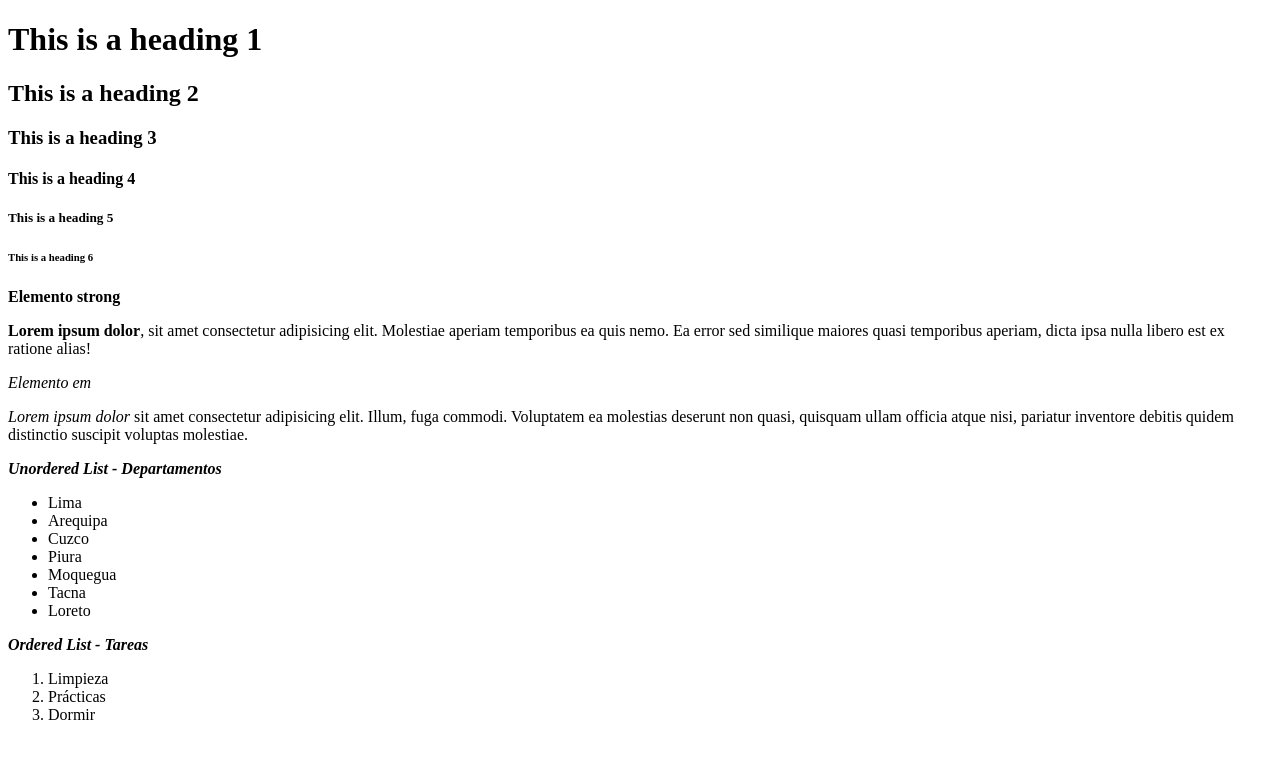
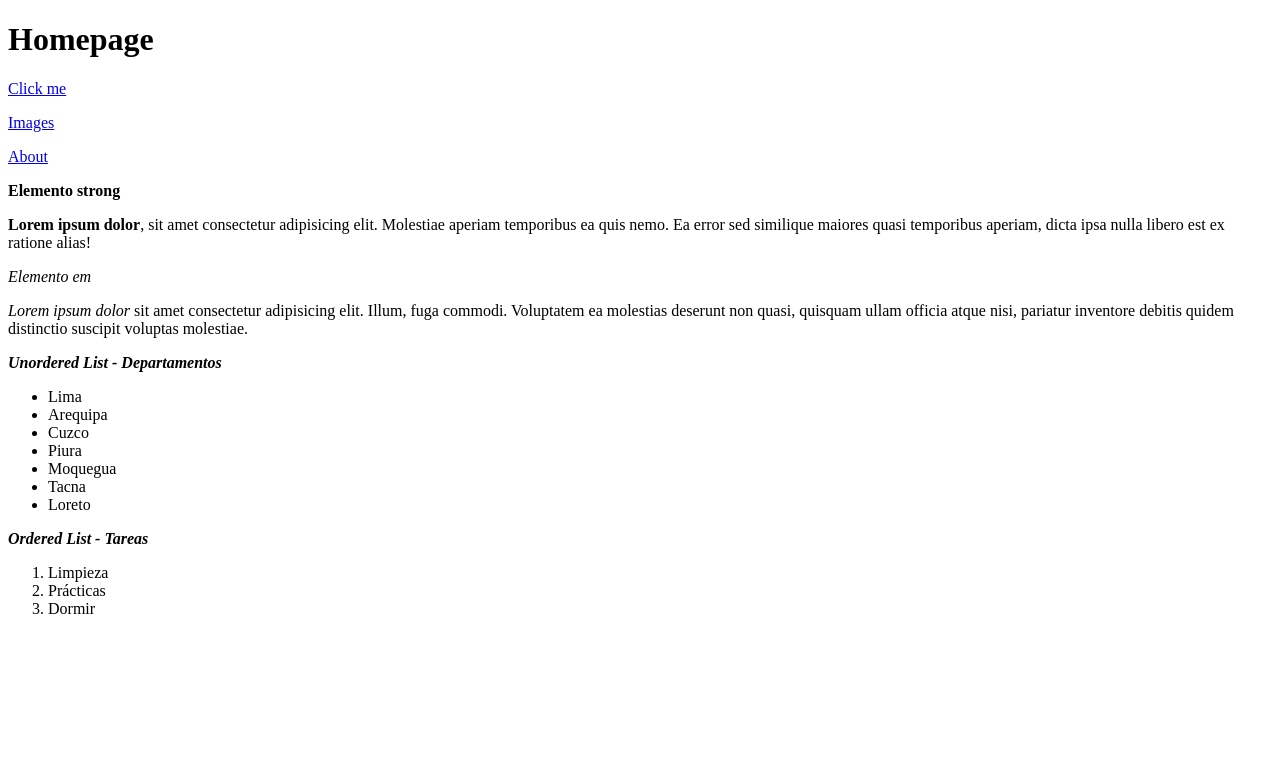
Before and after one commit to andresaq12/odinproject, a plain HTML site: page index.html in a window 1280 px wide. Drawn offline with Linux system fonts and the light colour scheme.

Commit message:
Links and Images

```diff
--- a/index.html
+++ b/index.html
@@ -7,12 +7,10 @@
 </head>
 
 <body>
-  <h1>This is a heading 1</h1>
-  <h2>This is a heading 2</h2>
-  <h3>This is a heading 3</h3>
-  <h4>This is a heading 4</h4>
-  <h5>This is a heading 5</h5>
-  <h6>This is a heading 6</h6>
+  <h1>Homepage</h1>
+  <p><a href="https://www.theodinproject.com/about">Click me</a></p>
+  <p><a href="pages/images.html">Images</a></p>
+  <p><a href="pages/about.html">About</a></p>
 
   <strong>Elemento strong</strong>
   <p><strong>Lorem ipsum dolor</strong>, sit amet consectetur adipisicing elit. Molestiae aperiam temporibus ea quis
```
Also changed, not shown: pages/about.html (added, +13 -0 lines), pages/images.html (added, +12 -0 lines), images/dog.jpg (added).
